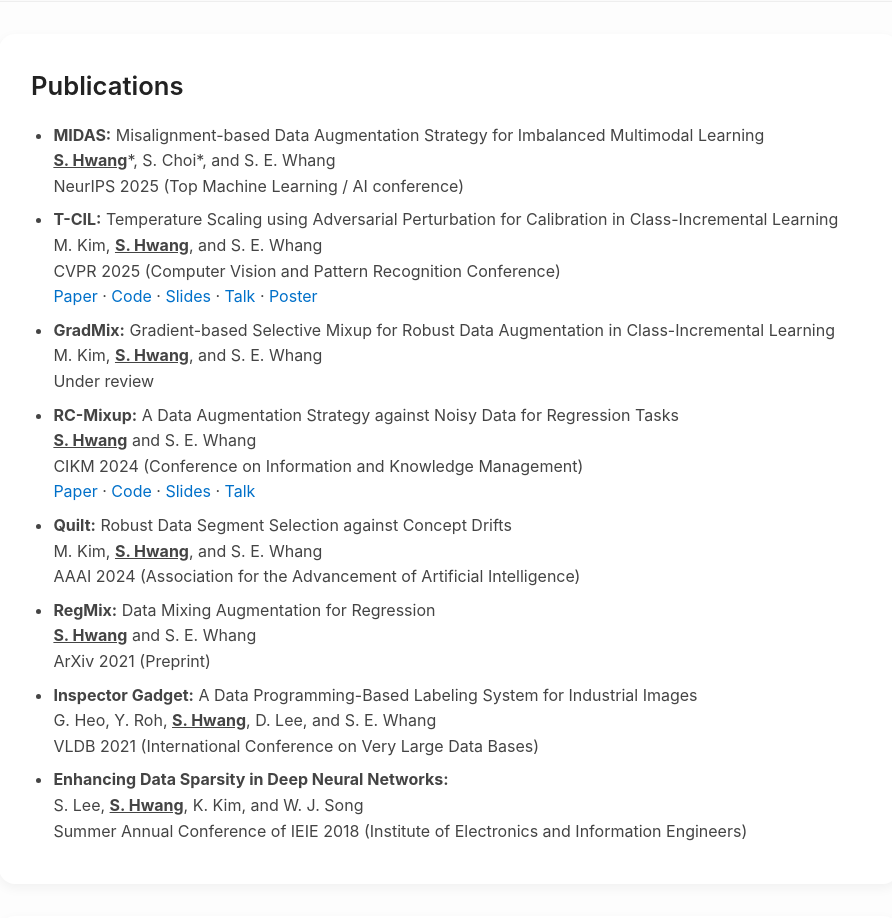
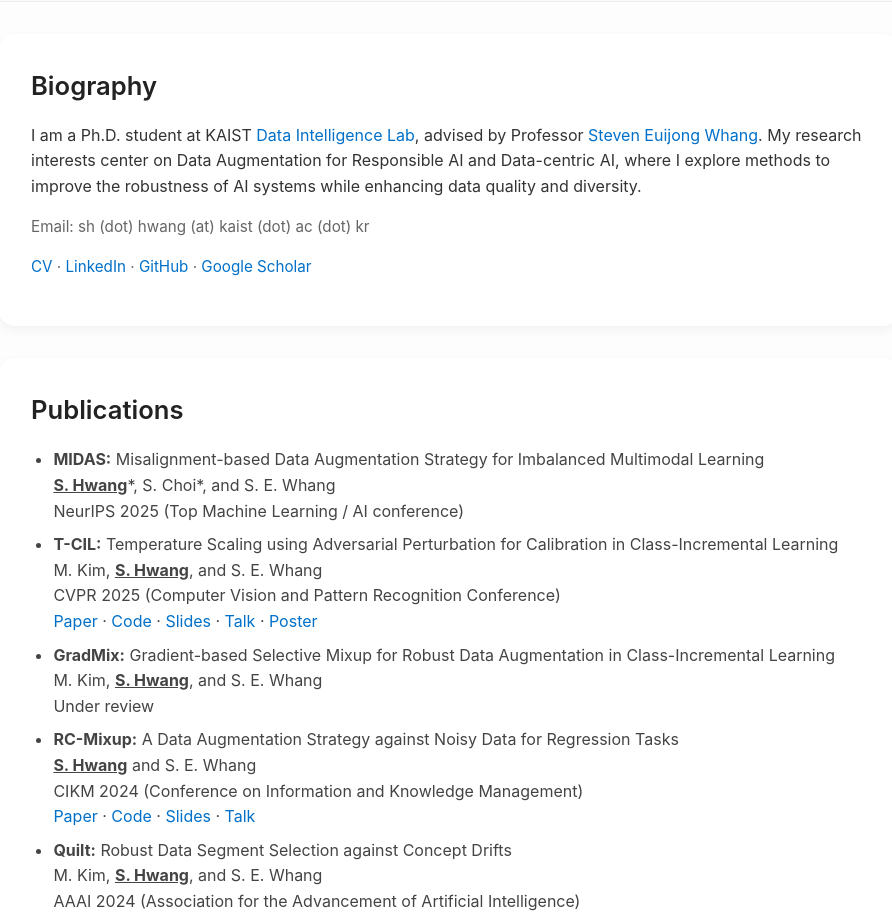
Before and after one commit to Seong-HyeonHwang/Seong-HyeonHwang.github.io, a plain HTML site: page index.html in a window 1280 px wide. Shown: the part 180-1098 px from the top of the page, without its empty margins (191-1083 px from the left). Drawn offline with Linux system fonts and the light colour scheme.

Commit message:
Add biography section to index.html
Added biography section with personal information and links.

```diff
--- a/index.html
+++ b/index.html
@@ -98,6 +98,15 @@
 
   <main>
     <section>
+      <h2>Biography</h2>
+      <p>I am a Ph.D. student at KAIST <a href="#">Data Intelligence Lab</a>, advised by Professor <a href="#">Steven Euijong Whang</a>. My research interests center on Data Augmentation for Responsible AI and Data-centric AI, where I explore methods to improve the robustness of AI systems while enhancing data quality and diversity.</p>
+      <p class="meta">Email: sh (dot) hwang (at) kaist (dot) ac (dot) kr</p>
+      <p class="meta">
+        <a href="#">CV</a> · <a href="#">LinkedIn</a> · <a href="#">GitHub</a> · <a href="#">Google Scholar</a>
+      </p>
+    </section>
+
+    <section>
       <h2>Publications</h2>
       <ul>
         <li>
```
